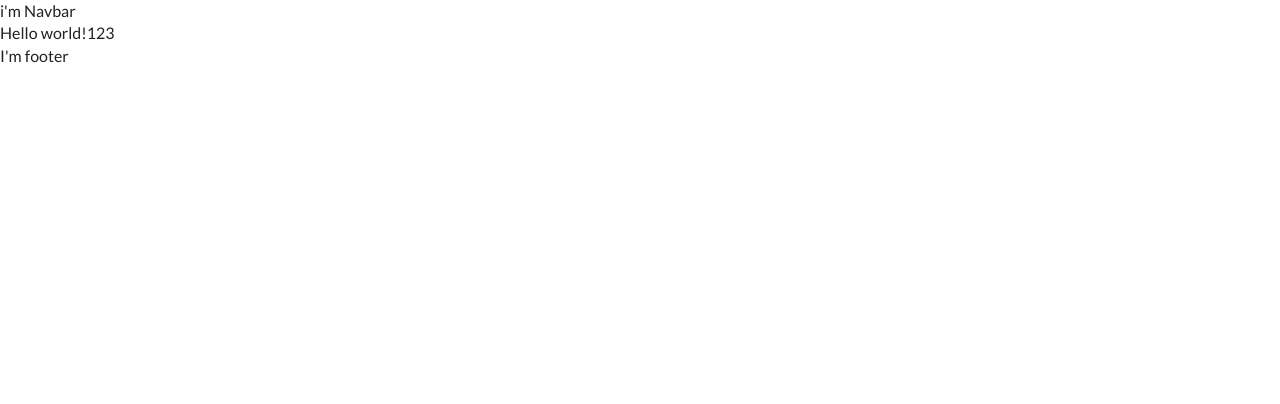
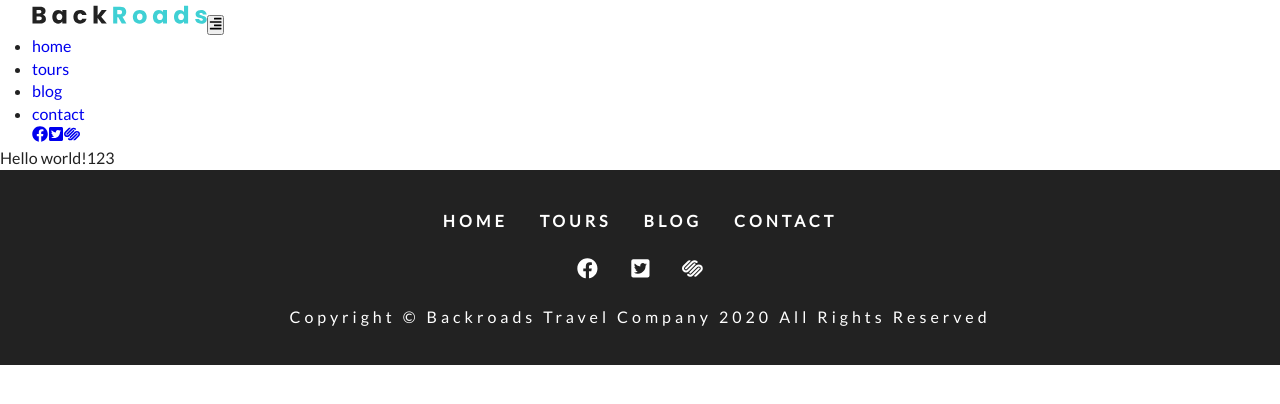
Before and after one commit to selenasiri/gatsby-backroads, a Gatsby site: page / in a window 1280 px wide. Built offline with nearby package versions, Linux system fonts and the light colour scheme; Gatsby itself is replaced by a stand-in of ours.

Commit message:
add navbar and footer

```diff
--- a/package.json
+++ b/package.json
@@ -16,7 +16,8 @@
   "dependencies": {
     "gatsby": "^2.19.45",
     "react": "^16.12.0",
-    "react-dom": "^16.12.0"
+    "react-dom": "^16.12.0",
+    "react-icons": "^3.9.0"
   },
   "devDependencies": {
     "prettier": "^1.19.1"
--- a/src/components/Footer.js
+++ b/src/components/Footer.js
@@ -1,7 +1,42 @@
 import React from "react"
+import styles from "../css/footer.module.css"
+import links from "../constants/links"
+import socialIcons from "../constants/social-icons"
+import { Link } from "gatsby"
 
 const Footer = () => {
-  return <div>I'm footer</div>
+  return (
+    <footer className={styles.footer}>
+      <div className={styles.links}>
+        {links.map((item, index) => {
+          return (
+            <Link key={index} to={item.path}>
+              {item.text}
+            </Link>
+          )
+        })}
+      </div>
+
+      <div className={styles.icons}>
+        {socialIcons.map((item, index) => {
+          return (
+            <a
+              key={index}
+              href={item.url}
+              target="_blank"
+              rel="noopener noreferrer"
+            >
+              {item.icon}
+            </a>
+          )
+        })}
+      </div>
+      <div className={styles.copyright}>
+        copyright &copy; backroads travel company {new Date().getFullYear()} all
+        rights reserved
+      </div>
+    </footer>
+  )
 }
 
 export default Footer
--- a/src/components/Navbar.js
+++ b/src/components/Navbar.js
@@ -1,7 +1,65 @@
-import React from "react"
+import React, { useState } from "react"
+import { Link } from "gatsby"
+// import { FaRProject } from "react-icons/fa"
+import { FaAlignRight } from "react-icons/fa"
+import links from "../constants/links"
+import socialIcons from "../constants/social-icons"
+import logo from "../images/logo.svg"
+import styles from "../css/navbar.module.css"
 
 const Navbar = () => {
-  return <div>i'm Navbar</div>
+  const [isOpen, setNav] = useState(false)
+
+  const toggleNav = () => {
+    setNav(isOpen => !isOpen)
+  }
+
+  console.log(isOpen)
+
+  return (
+    <nav className={styles.navbar}>
+      <div className={styles.navCenter}>
+        <div className={styles.navHeader}>
+          <img src={logo} alt="backroads logo" />
+
+          <button type="button" className={styles.logoBtn} onClick={toggleNav}>
+            <FaAlignRight className={styles.logoIcon} />
+          </button>
+        </div>
+
+        <ul
+          className={
+            isOpen
+              ? `${styles.navLinks} ${styles.showNav}`
+              : `${styles.navlinks}`
+          }
+        >
+          {links.map((item, index) => {
+            return (
+              <li key={index}>
+                <Link to={item.path}>{item.text}</Link>
+              </li>
+            )
+          })}
+        </ul>
+
+        <div className={styles.navSocialLinks}>
+          {socialIcons.map((item, index) => {
+            return (
+              <a
+                key={index}
+                href={item.url}
+                target="_blank"
+                rel="noopener noreferrer"
+              >
+                {item.icon}
+              </a>
+            )
+          })}
+        </div>
+      </div>
+    </nav>
+  )
 }
 
 export default Navbar
--- /dev/null
+++ b/src/constants/links.js
@@ -0,0 +1,20 @@
+const links = [
+  {
+    path: "/",
+    text: "home",
+  },
+  {
+    path: "/tours",
+    text: "tours",
+  },
+  {
+    path: "/blog",
+    text: "blog",
+  },
+  {
+    path: "/contact",
+    text: "contact",
+  },
+]
+
+export default links
--- /dev/null
+++ b/src/constants/social-icons.js
@@ -0,0 +1,17 @@
+import React from "react"
+import { FaFacebook, FaTwitterSquare, FaSquarespace } from "react-icons/fa"
+
+export default [
+  {
+    icon: <FaFacebook />,
+    url: "https://twitter.com",
+  },
+  {
+    icon: <FaTwitterSquare />,
+    url: "https://twitter.com",
+  },
+  {
+    icon: <FaSquarespace />,
+    url: "https://twitter.com",
+  },
+]
```
Also changed, not shown: 1 other file.
